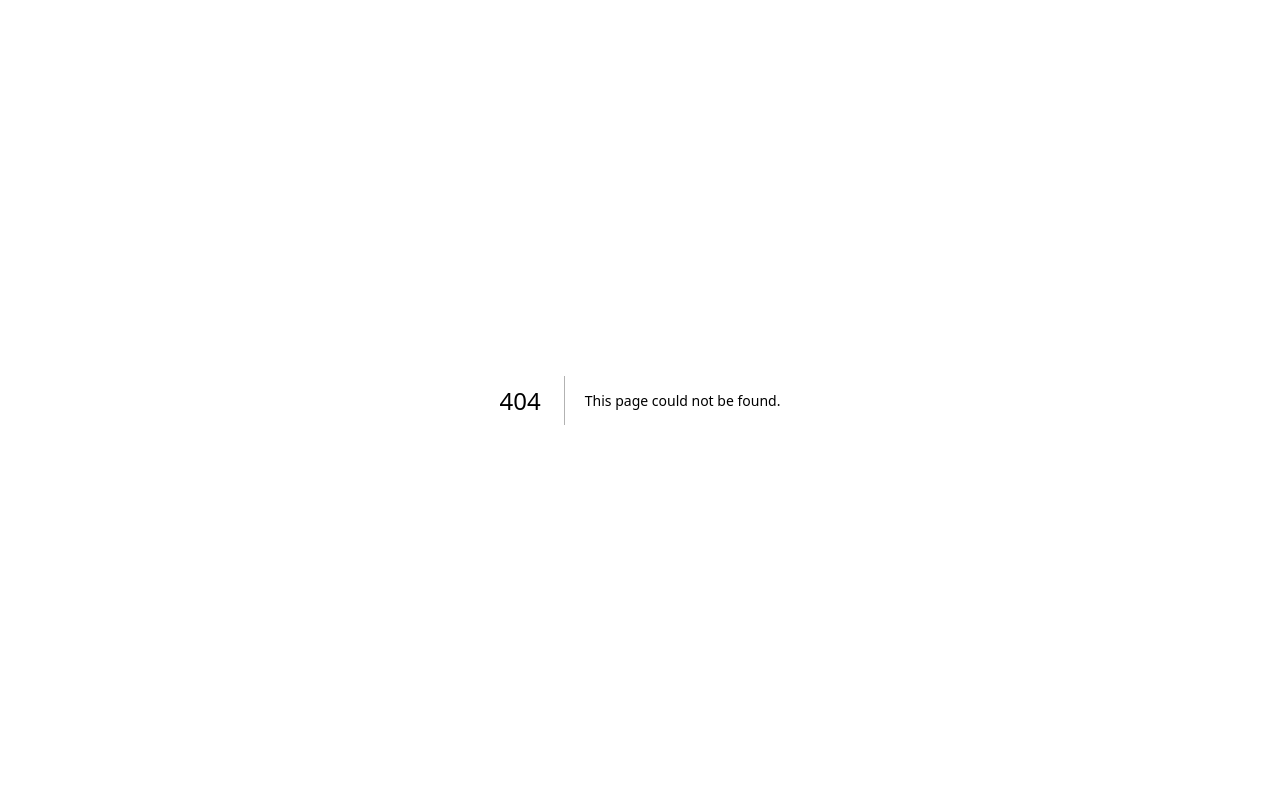
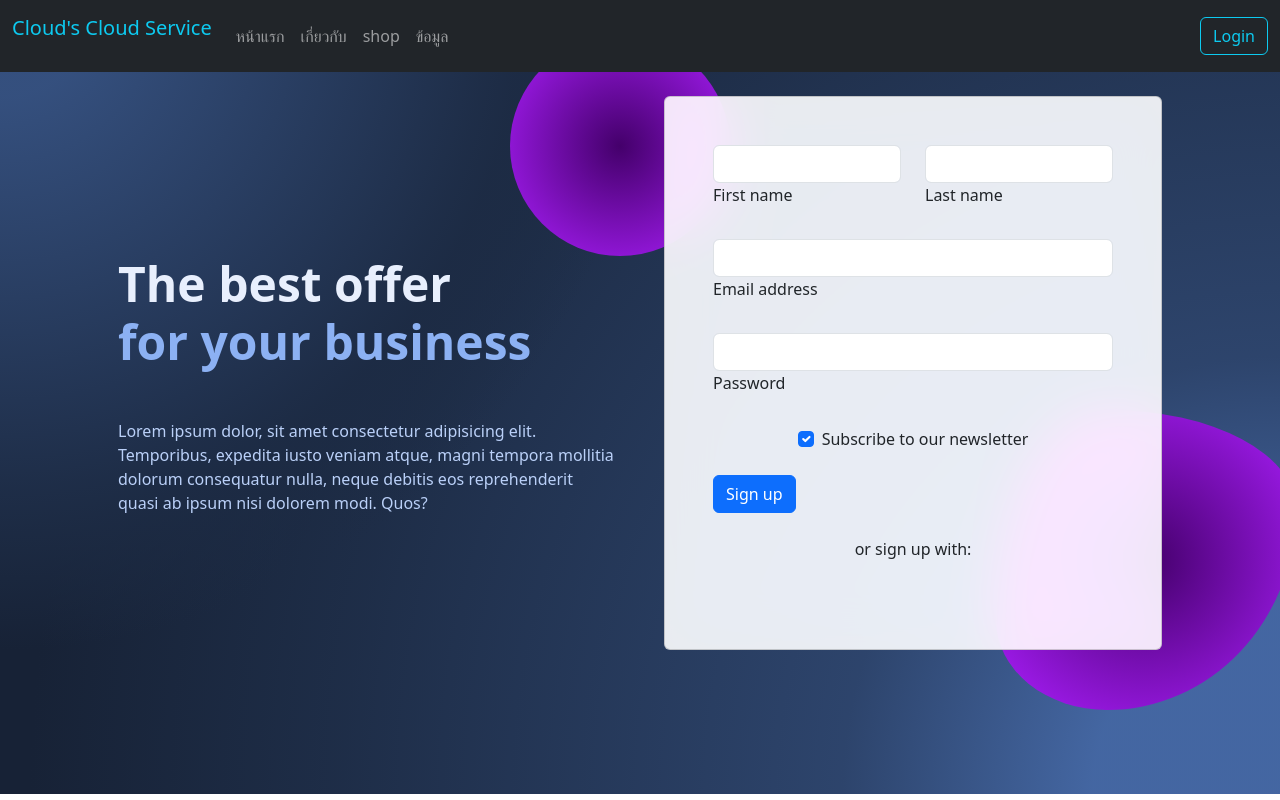
Before and after one commit to ZerplaS/vercelest, a Next.js app: page /login in a window 1280 px wide. Before the commit this address had no page. Built offline with nearby package versions, Linux system fonts and the light colour scheme.

Commit message:
add login?

```diff
--- a/pages/about.js
+++ b/pages/about.js
@@ -39,7 +39,7 @@ export default function about() {
         </ul>
         <form className="d-flex" role="search">
 
-          <button className="btn btn-outline-info" type="submit">Login</button>
+        <button className="btn btn-outline-info" type="submit"><Link className="nav-link" href="/login" >Login</Link></button>
         </form>
       </div>
     </div>
--- a/pages/index.js
+++ b/pages/index.js
@@ -38,7 +38,7 @@ export default function index() {
         </ul>
         <form className="d-flex" role="search">
 
-          <button className="btn btn-outline-info" type="submit">Login</button>
+        <button className="btn btn-outline-info" type="submit"><Link className="nav-link" href="/login" >Login</Link></button>
         </form>
       </div>
     </div>
--- a/pages/info.js
+++ b/pages/info.js
@@ -37,7 +37,8 @@ export default function info() {
         </ul>
         <form className="d-flex" role="search">
 
-          <button className="btn btn-outline-info" type="submit">Login</button>
+        <button className="btn btn-outline-info" type="submit"><Link className="nav-link" href="/login" >Login</Link></button>
+
         </form>
       </div>
     </div>
--- /dev/null
+++ b/pages/login.js
@@ -0,0 +1,133 @@
+import React from 'react'
+import Head from 'next/head'
+import Image from 'next/image';
+import Link from 'next/link';
+import 'bootstrap/dist/css/bootstrap.css';
+
+export default function login() {
+  return (
+<>
+<Head>
+  <title>PerapongWeb Login</title>
+    </Head>
+
+    <header data-bs-theme="dark">
+  <nav className="navbar navbar-expand-md navbar-dark fixed-top bg-dark">
+    <div className="container-fluid">
+      <a className="navbar-brand" href="#" > <p class="text-info">Cloud's Cloud Service</p></a>
+      <button className="navbar-toggler" type="button" data-bs-toggle="collapse" data-bs-target="#navbarCollapse" aria-controls="navbarCollapse" aria-expanded="false" aria-label="Toggle navigation">
+        <span className="navbar-toggler-icon" />
+      </button>
+      <div className="collapse navbar-collapse" id="navbarCollapse">
+        <ul className="navbar-nav me-auto mb-4 mb-md-0">
+          <li className="nav-item">
+          <Link className="nav-link" href="/"   >หน้าแรก</Link>
+          </li>
+          <li className="nav-item">
+          <Link className="nav-link" href="/about"  >เกี่ยวกับ</Link>
+          </li>
+
+          <li className="nav-item">
+          <Link className="nav-link" href="/shop">shop</Link>
+          </li>
+
+          <li className="nav-item">
+          <Link className="nav-link" href="/info"  >ข้อมูล</Link>
+          </li>
+        </ul>
+        <form className="d-flex" role="search">
+
+          <button className="btn btn-outline-info" type="submit"><Link className="nav-link" href="/login" >Login</Link></button>
+
+        </form>
+      </div>
+    </div>
+  </nav>
+</header>
+
+    <section className="background-radial-gradient overflow-hidden">
+  <style dangerouslySetInnerHTML={{__html: "\n    .background-radial-gradient {\n      background-color: hsl(218, 41%, 15%);\n      background-image: radial-gradient(650px circle at 0% 0%,\n          hsl(218, 41%, 35%) 15%,\n          hsl(218, 41%, 30%) 35%,\n          hsl(218, 41%, 20%) 75%,\n          hsl(218, 41%, 19%) 80%,\n          transparent 100%),\n        radial-gradient(1250px circle at 100% 100%,\n          hsl(218, 41%, 45%) 15%,\n          hsl(218, 41%, 30%) 35%,\n          hsl(218, 41%, 20%) 75%,\n          hsl(218, 41%, 19%) 80%,\n          transparent 100%);\n    }\n\n    #radius-shape-1 {\n      height: 220px;\n      width: 220px;\n      top: -60px;\n      left: -130px;\n      background: radial-gradient(#44006b, #ad1fff);\n      overflow: hidden;\n    }\n\n    #radius-shape-2 {\n      border-radius: 38% 62% 63% 37% / 70% 33% 67% 30%;\n      bottom: -60px;\n      right: -110px;\n      width: 300px;\n      height: 300px;\n      background: radial-gradient(#44006b, #ad1fff);\n      overflow: hidden;\n    }\n\n    .bg-glass {\n      background-color: hsla(0, 0%, 100%, 0.9) !important;\n      backdrop-filter: saturate(200%) blur(25px);\n    }\n  " }} />
+  <div className="container px-4 py-5 px-md-5 text-center text-lg-start my-5">
+    <div className="row gx-lg-5 align-items-center mb-5">
+      <div className="col-lg-6 mb-5 mb-lg-0" style={{zIndex: 10}}>
+        <h1 className="my-5 display-5 fw-bold ls-tight" style={{color: 'hsl(218, 81%, 95%)'}}>
+          The best offer <br />
+          <span style={{color: 'hsl(218, 81%, 75%)'}}>for your business</span>
+        </h1>
+        <p className="mb-4 opacity-70" style={{color: 'hsl(218, 81%, 85%)'}}>
+          Lorem ipsum dolor, sit amet consectetur adipisicing elit.
+          Temporibus, expedita iusto veniam atque, magni tempora mollitia
+          dolorum consequatur nulla, neque debitis eos reprehenderit quasi
+          ab ipsum nisi dolorem modi. Quos?
+        </p>
+      </div>
+      <div className="col-lg-6 mb-5 mb-lg-0 position-relative">
+        <div id="radius-shape-1" className="position-absolute rounded-circle shadow-5-strong" />
+        <div id="radius-shape-2" className="position-absolute shadow-5-strong" />
+        <div className="card bg-glass">
+          <div className="card-body px-4 py-5 px-md-5">
+            <form>
+              {/* 2 column grid layout with text inputs for the first and last names */}
+              <div className="row">
+                <div className="col-md-6 mb-4">
+                  <div className="form-outline">
+                    <input type="text" id="form3Example1" className="form-control" />
+                    <label className="form-label" htmlFor="form3Example1">First name</label>
+                  </div>
+                </div>
+                <div className="col-md-6 mb-4">
+                  <div className="form-outline">
+                    <input type="text" id="form3Example2" className="form-control" />
+                    <label className="form-label" htmlFor="form3Example2">Last name</label>
+                  </div>
+                </div>
+              </div>
+              {/* Email input */}
+              <div className="form-outline mb-4">
+                <input type="email" id="form3Example3" className="form-control" />
+                <label className="form-label" htmlFor="form3Example3">Email address</label>
+              </div>
+              {/* Password input */}
+              <div className="form-outline mb-4">
+                <input type="password" id="form3Example4" className="form-control" />
+                <label className="form-label" htmlFor="form3Example4">Password</label>
+              </div>
+              {/* Checkbox */}
+              <div className="form-check d-flex justify-content-center mb-4">
+                <input className="form-check-input me-2" type="checkbox" defaultValue id="form2Example33" defaultChecked />
+                <label className="form-check-label" htmlFor="form2Example33">
+                  Subscribe to our newsletter
+                </label>
+              </div>
+              {/* Submit button */}
+              <button type="submit" className="btn btn-primary btn-block mb-4">
+                Sign up
+              </button>
+              {/* Register buttons */}
+              <div className="text-center">
+                <p>or sign up with:</p>
+                <button type="button" className="btn btn-link btn-floating mx-1">
+                  <i className="fab fa-facebook-f" />
+                </button>
+                <button type="button" className="btn btn-link btn-floating mx-1">
+                  <i className="fab fa-google" />
+                </button>
+                <button type="button" className="btn btn-link btn-floating mx-1">
+                  <i className="fab fa-twitter" />
+                </button>
+                <button type="button" className="btn btn-link btn-floating mx-1">
+                  <i className="fab fa-github" />
+                </button>
+              </div>
+            </form>
+          </div>
+        </div>
+      </div>
+    </div>
+  </div>
+</section>
+
+
+</>
+  )
+}
--- a/pages/shop.js
+++ b/pages/shop.js
@@ -7,6 +7,9 @@ import 'bootstrap/dist/css/bootstrap.css';
 export default function shop() {
   return (
 <>
+<Head>
+  <title>PerapongWeb shop</title>
+    </Head>
 
 <header data-bs-theme="dark">
   <nav className="navbar navbar-expand-md navbar-dark fixed-top bg-dark">
@@ -34,7 +37,8 @@ export default function shop() {
         </ul>
         <form className="d-flex" role="search">
 
-          <button className="btn btn-outline-info" type="submit">Login</button>
+          <button className="btn btn-outline-info" type="submit"><Link className="nav-link" href="/login" >Login</Link></button>
+
         </form>
       </div>
     </div>
```
